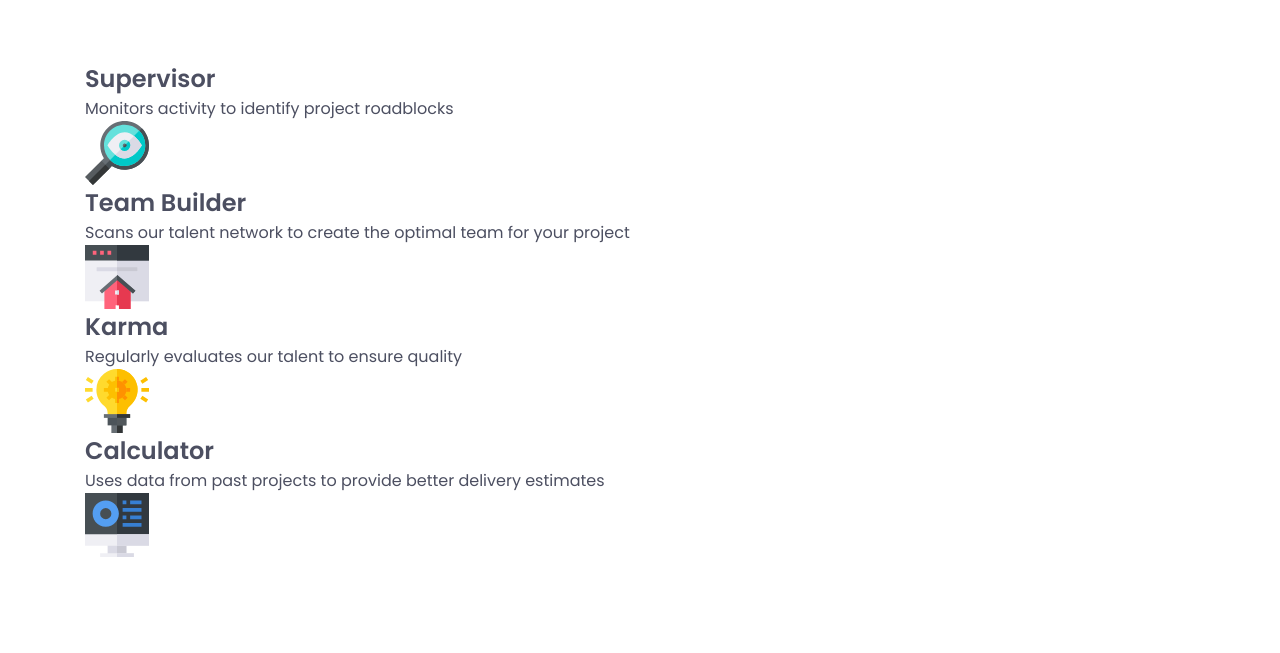
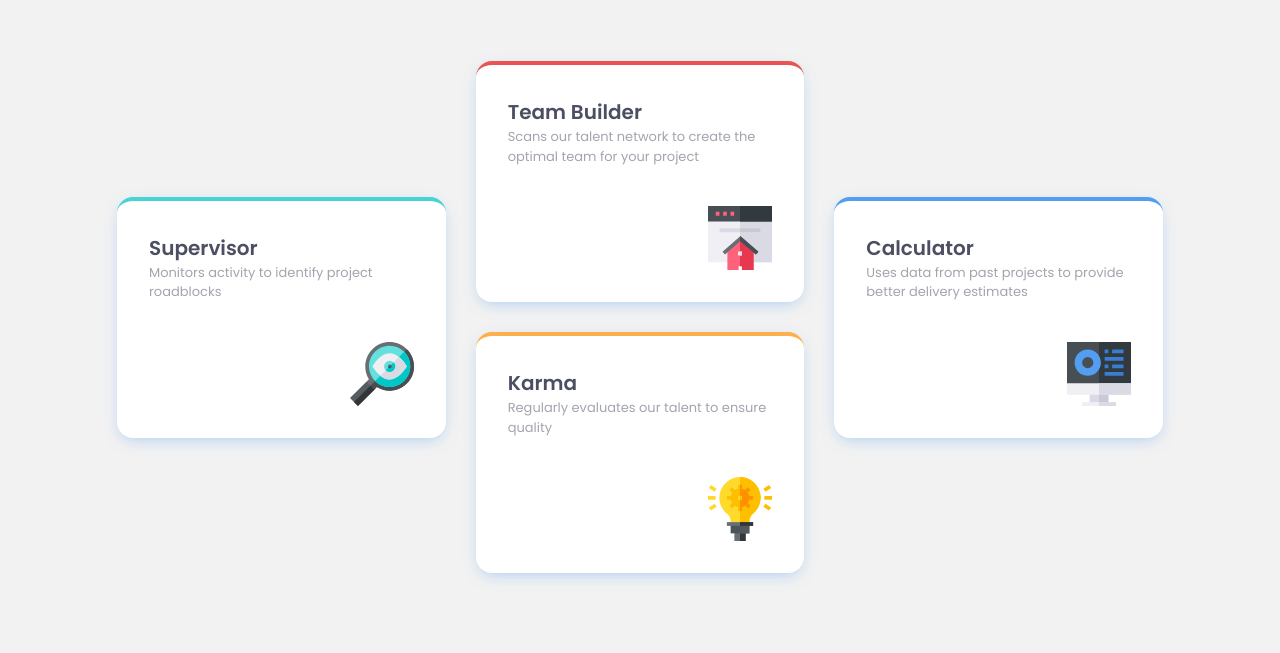
Before and after one commit to Maz-hub/Four-card-feature-section, a plain HTML site: page index.html in a window 1280 px wide. Shown: the part 240-893 px from the top of the page. Before the commit the page ends 800 px from the top, so only its background shows below. Drawn offline with Linux system fonts and the light colour scheme.

Commit message:
Finished css

```diff
--- a/style.css
+++ b/style.css
@@ -16,6 +16,7 @@
   --color-Very-Dark-Blue: hsl(232, 12%, 34%);
   --color-Grayish-Blue: hsl(229, 6%, 66%);
   --color-Very-Light-Gray: hsl(0, 0%, 98%);
+  --color-bg: hsl(0, 0%, 95%);
 }
 
 *,
@@ -31,9 +32,11 @@ html {
   font-weight: var(--fw-regular);
   line-height: 1.7;
   color: var(--color-Very-Dark-Blue);
+  background-color: var(--color-bg);
 }
 body {
   line-height: 1.5;
+  margin-block: 5rem;
   -webkit-font-smoothing: antialiased;
 }
 img,
@@ -65,6 +68,7 @@ h6 {
 .wrapper {
   max-width: 1110px;
   margin-inline: auto;
+  padding-inline: 2rem;
 }
 
 .wrapper--narrow {
@@ -75,15 +79,15 @@ h6 {
 
 header {
   text-align: center;
-  margin-block-start: 5rem;
+
   margin-block-end: 4rem;
 }
 
-header h1 {
+h1 {
   font-weight: var(--fw-light);
 }
 
-header span {
+span {
   font-weight: var(--fw-bold);
 }
 
@@ -93,6 +97,88 @@ header p {
   font-size: var(--fs-p);
 }
 
-/* MAIN */
+/* GRID */
+
+/* .grid {
+  display: grid;
+  gap: 1.875rem;
+  grid-auto-columns: 1fr;
+}
+
+@media (min-width: 768px) {
+  .grid {
+    grid-template-areas:
+      ". two ."
+      "one two four"
+      "one three four"
+      ". three .";
+  }
+} */
+
+.grid {
+  grid-template-areas:
+    ". two ."
+    "one two four"
+    "one three four"
+    ". three .";
+}
+
+@media (min-width: 768px) {
+  .grid {
+    display: grid;
+    gap: 1.875rem;
+    grid-auto-columns: 1fr;
+    margin-block-end: 25px;
+  }
+}
 
 /* CARDS */
+
+.card {
+  padding: 2rem;
+  background-color: #ffffff;
+  box-shadow: 0 0.3rem 1rem -0.3rem rgba(84, 158, 242, 0.5);
+  border-radius: 1rem;
+  border-top: solid 4px;
+}
+
+@media (max-width: 768px) {
+  .card {
+    margin-block-end: 25px;
+  }
+}
+
+.card h2 {
+  font-size: var(--fs-h2);
+  margin: 0;
+}
+
+.card p {
+  font-size: var(--fs-pCard);
+  color: var(--color-Grayish-Blue);
+}
+
+.card > img {
+  margin-top: 2.5rem;
+  margin-left: auto;
+}
+
+.card:nth-child(1) {
+  border-color: var(--color-green);
+  grid-area: one;
+}
+
+.card:nth-child(2) {
+  border-color: var(--color-red);
+  grid-area: two;
+}
+
+.card:nth-child(3) {
+  border-color: var(--color-yellow);
+  grid-area: three;
+}
+
+.card:nth-child(4) {
+  border-color: var(--color-blue);
+  grid-area: four;
+}
```
